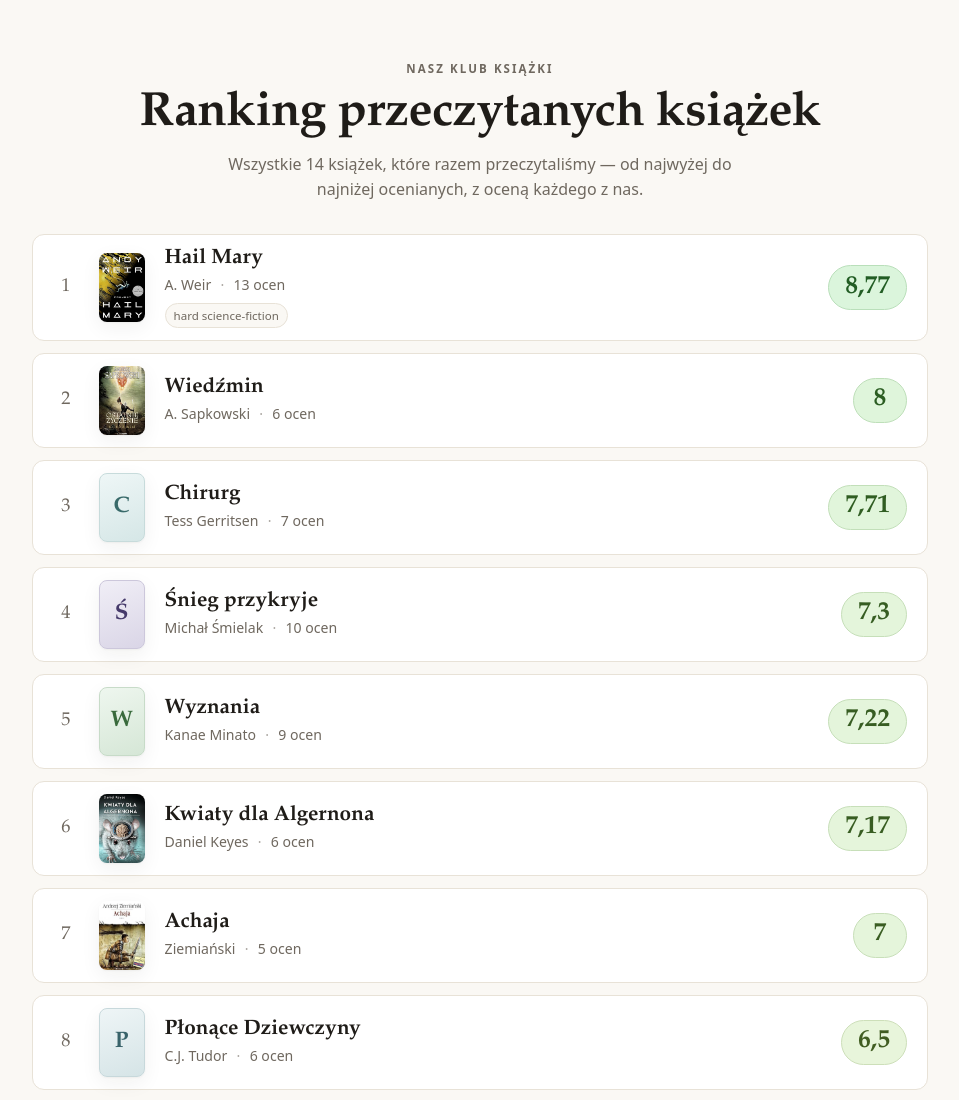
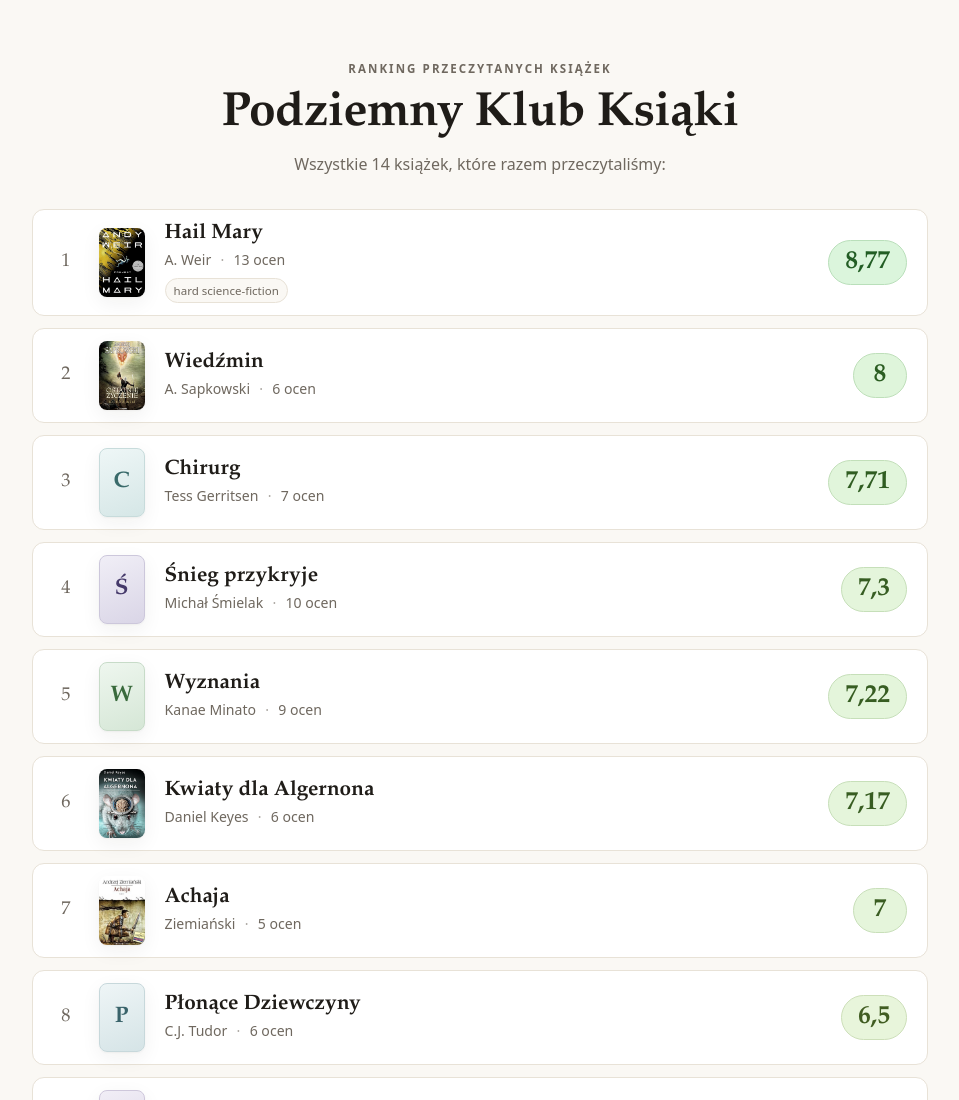
Before and after one commit to karoel2/book-club, an Astro site: page / in a window 1280 px wide. Shown: the top 1100 px of the page, without its empty margins (160-1119 px from the left). Built offline with nearby package versions, Linux system fonts and the light colour scheme; Astro itself is replaced by a stand-in of ours.

Commit message:
change name

```diff
--- a/src/pages/index.astro
+++ b/src/pages/index.astro
@@ -9,11 +9,10 @@ const count = books.length;
 
 <Base title="Klub Książki — Ranking">
   <header class="site-header container">
-    <p class="eyebrow">Nasz klub książki</p>
-    <h1 class="site-title">Ranking przeczytanych książek</h1>
+    <p class="eyebrow">Ranking przeczytanych książek</p>
+    <h1 class="site-title">Podziemny Klub Ksiąki</h1>
     <p class="site-tagline">
-      Wszystkie {count} książek, które razem przeczytaliśmy — od najwyżej do najniżej
-      ocenianych, z oceną każdego z nas.
+      Wszystkie {count} książek, które razem przeczytaliśmy:
     </p>
   </header>
 
```
